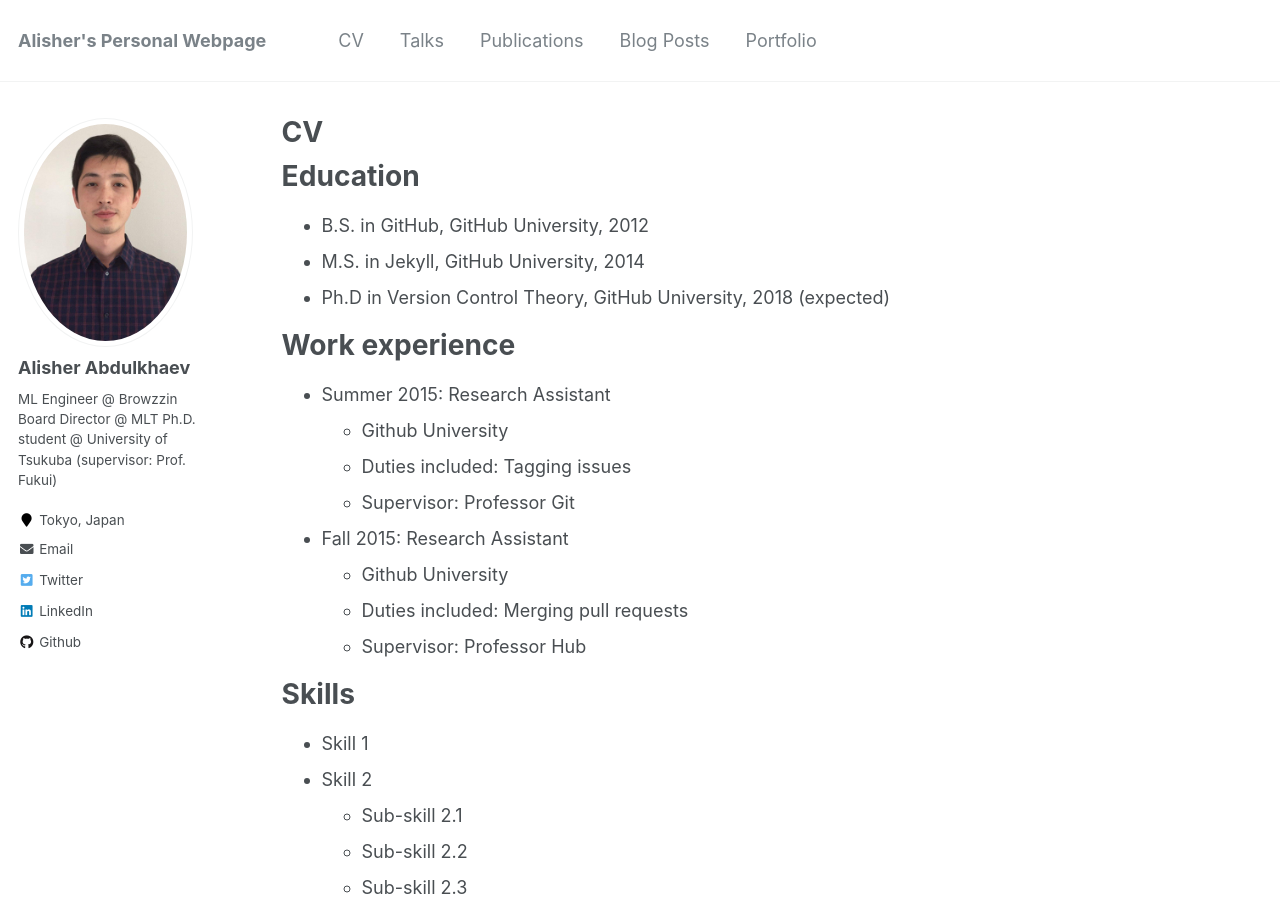
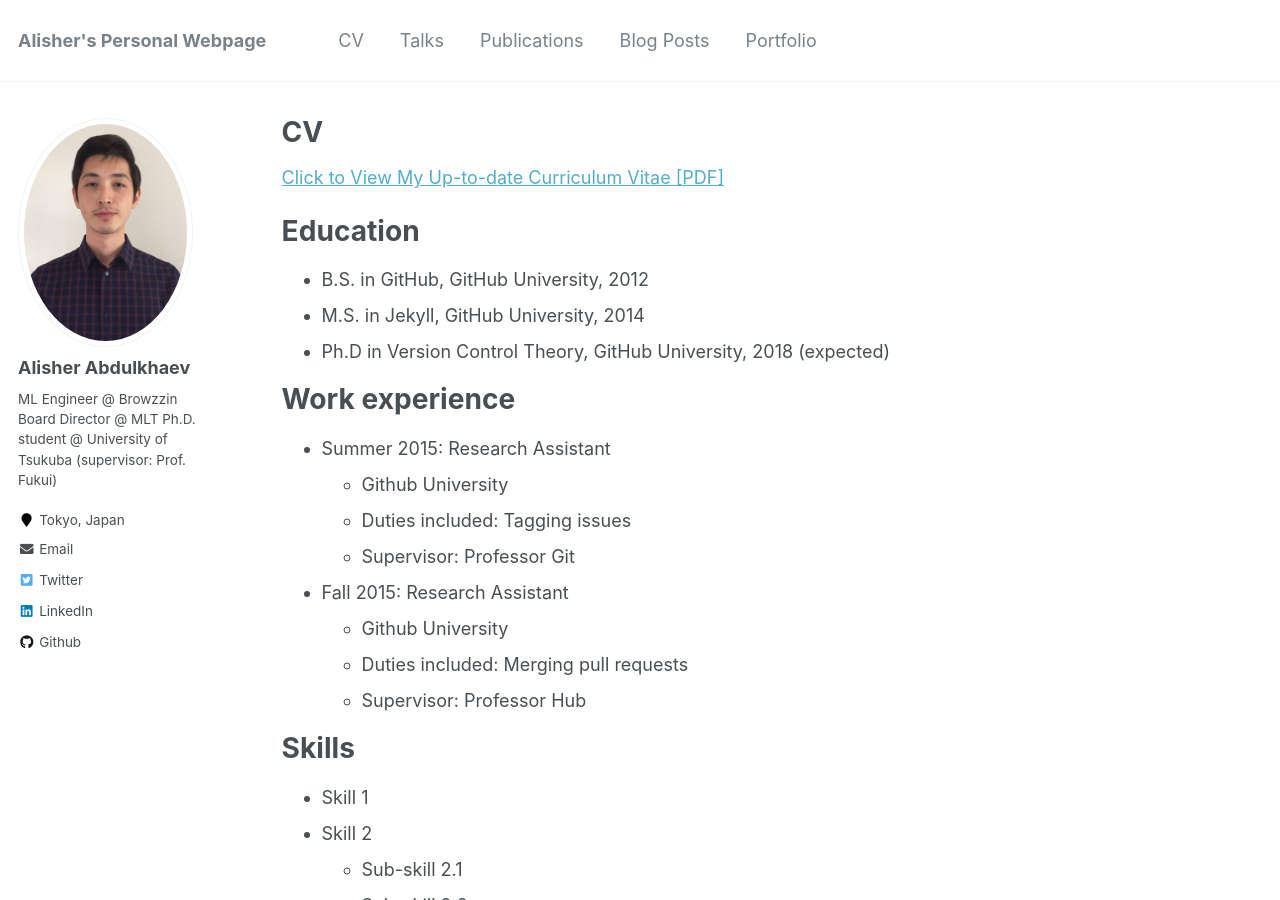
Before and after one commit to vivek37373/alisher-ai.github.io, a Jekyll site: the page built from _pages/cv.md, in a window 1280 px wide and 900 px high. Built offline with Jekyll 4.4.1, drawn with Linux system fonts in a browser that asks for light colours.

Commit message:
Update cv.md

```diff
--- a/_pages/cv.md
+++ b/_pages/cv.md
@@ -8,6 +8,8 @@
 ---
 
 {% include base_path %}
+[Click to View My Up-to-date Curriculum Vitae [PDF]](https://github.com/alisher-ai/alisher-ai.github.io/blob/master/files/CV_Alisher_Abdulkhaev.pdf)
+
 
 Education
 ======
```
